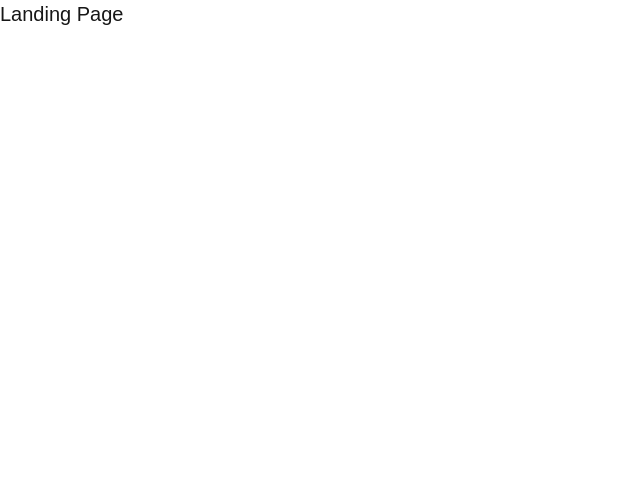
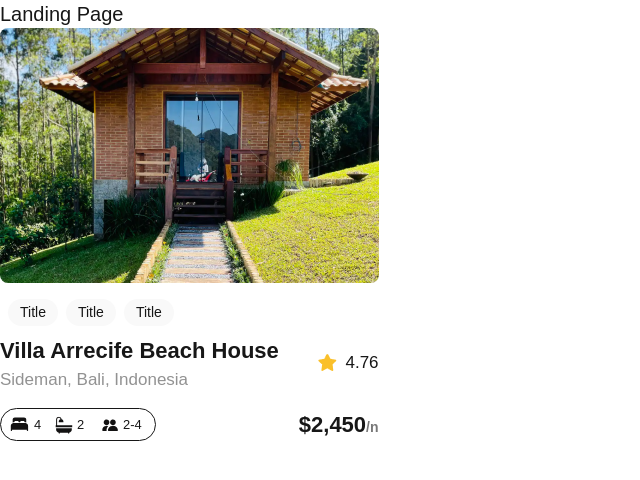
Before and after one commit to Wilsad/alx-project-0x00-setup, a Next.js app in the folder alx-project-0x00/: page /landing in a window 1280 px wide. Shown: the top 480 px of the page, without its empty margins (0-640 px from the left). Built offline with nearby package versions, Linux system fonts and the light colour scheme.

Commit message:
Using Components

```diff
--- a/alx-project-0x00/pages/landing.tsx
+++ b/alx-project-0x00/pages/landing.tsx
@@ -1,7 +1,9 @@
+import Card from "@/components/Card"
 const Landing: React.FC =  () => {
 return (
     <div>
     <h1 className=" text-xl font-extralight">Landing Page</h1>
+    <Card />
     </div>
 )
 }
```
Also changed, not shown: alx-project-0x00/public/assets/house.png (renamed from alx-project-0x00/public/assets/images/house.png), alx-project-0x00/public/assets/star.png (renamed from alx-project-0x00/public/assets/images/star.png).
